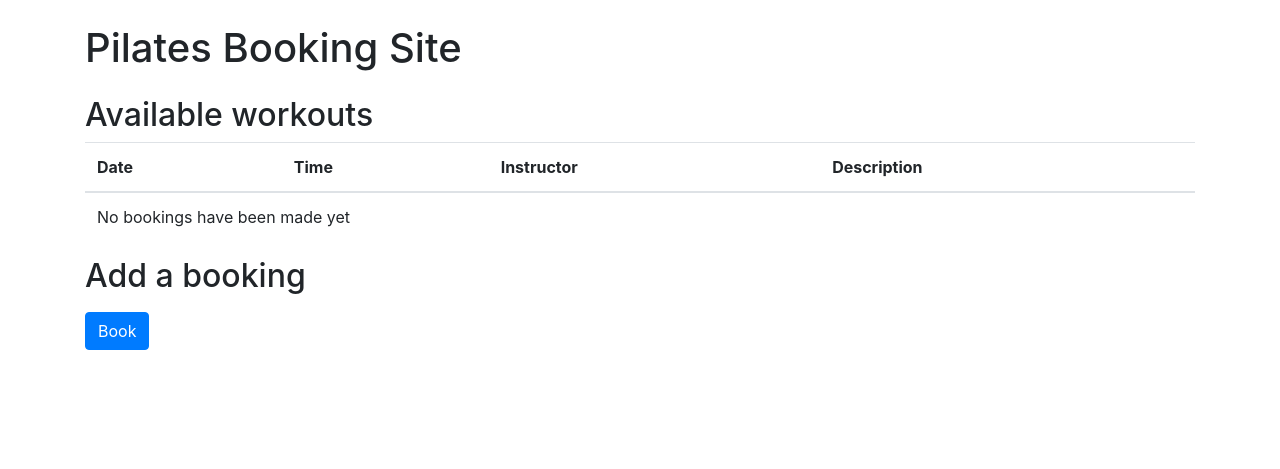
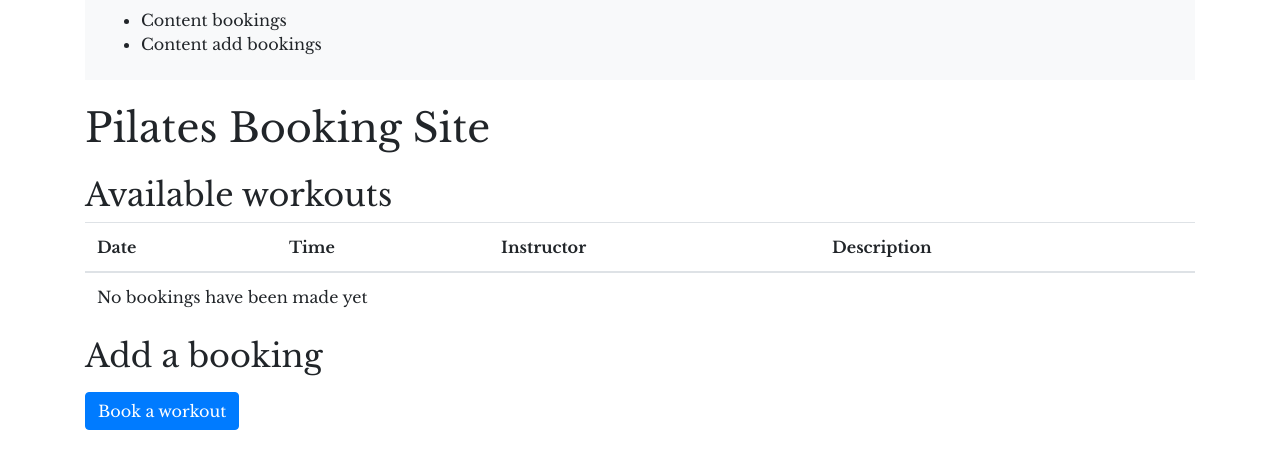
Before and after one commit to kaeb13/pp4ebka, a Django app: page / in a window 1280 px wide. Shown: the top 469 px of the page. Run offline with Django 3.2, Linux system fonts and the light colour scheme; some libraries are stand-ins or nearby versions.

Commit message:
Add google fonts to html pages and CSS

```diff
--- a/bookings/templates/bookings/bookings.html
+++ b/bookings/templates/bookings/bookings.html
@@ -1,15 +1,29 @@
 <!DOCTYPE html>
 <html lang="en">
+    {% load static %}
     <head>
         <meta charset="UTF-8">
         <meta http-equiv="X-UA-Compatible" content="IE=edge">
         <meta name="viewport" content="width=device-width, initial-scale=1.0">
         <!-- BOOTSTRAP -->
         <link rel="stylesheet" href="https://maxcdn.bootstrapcdn.com/bootstrap/4.5.2/css/bootstrap.min.css">
+        <!-- LINK TO CSS -->
+        <link rel="stylesheet" href="{% static 'css/styles.css' %}">
+        <!-- GOOGLE FONTS  -->
+        <link rel="preconnect" href="https://fonts.googleapis.com">
+        <link rel="preconnect" href="https://fonts.gstatic.com" crossorigin>
+        <link href="https://fonts.googleapis.com/css2?family=Lato:ital,wght@0,100;0,300;0,400;0,700;0,900;1,100;1,300;1,400;1,700;1,900&family=Libre+Baskerville:ital,wght@0,400;0,700;1,400&display=swap" rel="stylesheet">
         <title>Pilates Club Booking Site</title>
     </head>
 <body>
     <div class="container">
+        <nav class="navbar navbar-expand-lg navbar-light bg-light">
+            <ul>
+                <li>Content bookings</li>
+                <li>Content add bookings</li>
+            </ul>
+
+        </nav>
         <h1 class="my-4">Pilates Booking Site</h1>
 
         <h2>Available workouts</h2>
@@ -44,7 +58,7 @@
             </div>
             <div>
                 <p>
-                    <button type="submit" class="btn btn-primary">Book</button>
+                    <a href="{% url 'add_booking' %}" class="btn btn-primary">Book a workout</a>
                 </p>
             </div>
         </form>
--- a/pilatesclub/settings.py
+++ b/pilatesclub/settings.py
@@ -119,6 +119,7 @@ USE_TZ = True
 # https://docs.djangoproject.com/en/3.2/howto/static-files/
 
 STATIC_URL = '/static/'
+STATICFILES_DIRS = [BASE_DIR / "static"]
 
 # Default primary key field type
 # https://docs.djangoproject.com/en/3.2/ref/settings/#default-auto-field
--- a/static/css/styles.css
+++ b/static/css/styles.css
@@ -0,0 +1,4 @@
+* {
+font-family: 'Lato', sans-serif;
+font-family: 'Libre Baskerville', serif;
+}
```
Also changed, not shown: bookings/templates/bookings/add_booking.html (+14 -0 lines).
